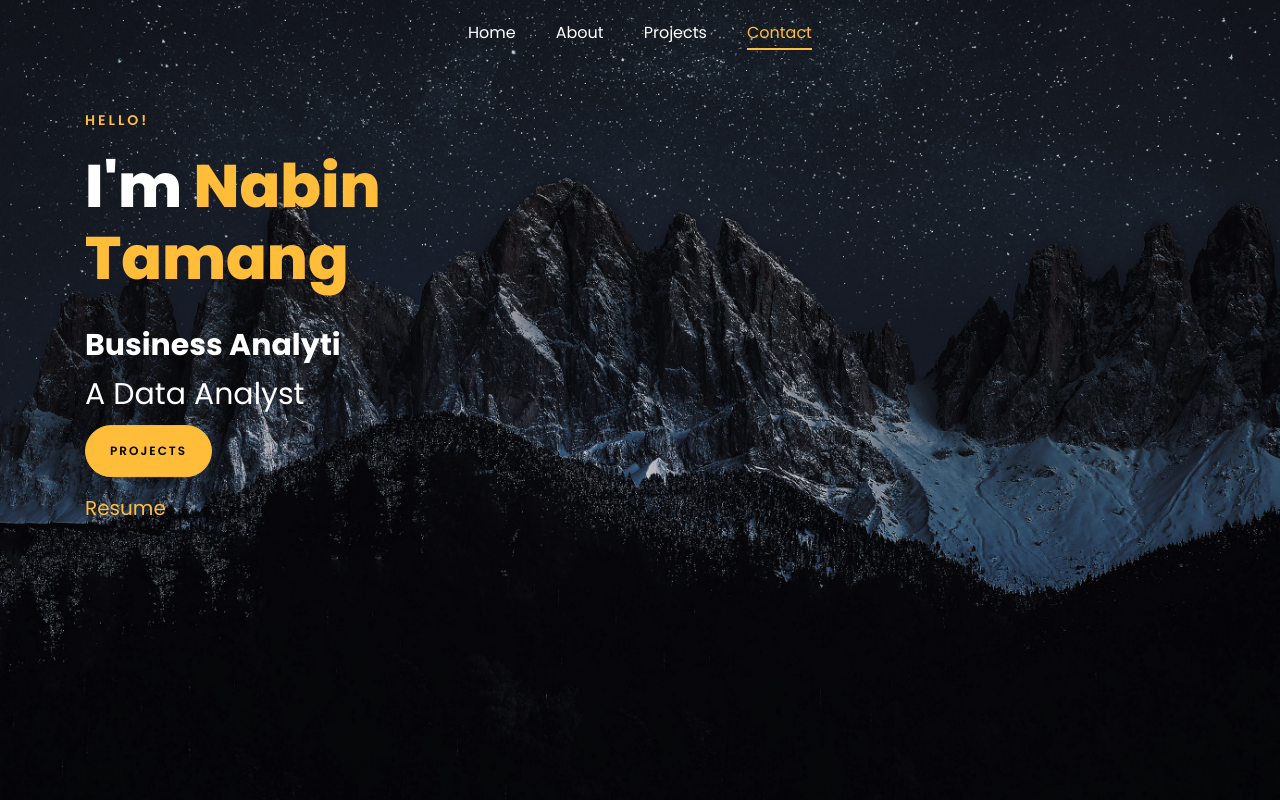
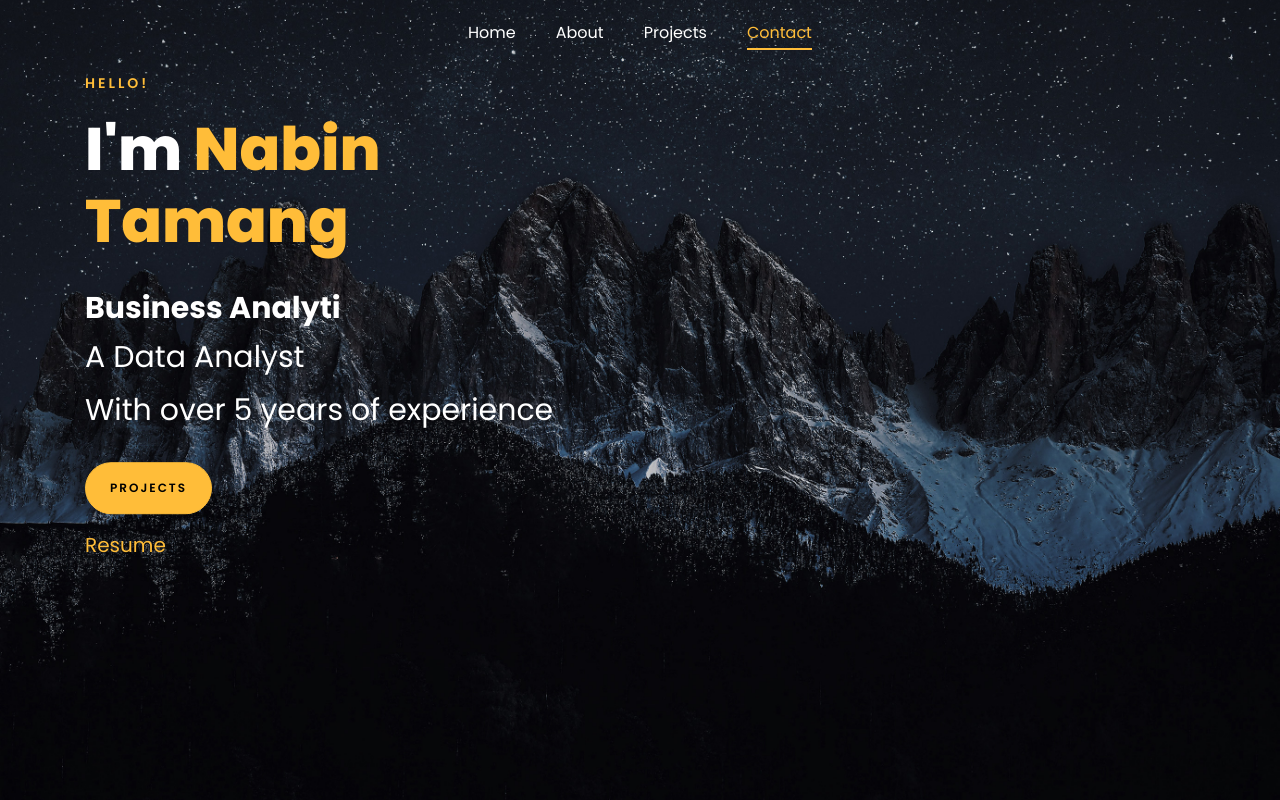
Before and after one commit to nabintamanghai/nabintamanghai.github.io, a plain HTML site: page index.html in a window 1280 px wide. Shown: the top 800 px of the page. Drawn offline with Linux system fonts and the light colour scheme; files whose address does not match are found by name.

Commit message:
Update index.html

```diff
--- a/index.html
+++ b/index.html
@@ -208,9 +208,8 @@
 
 				  <br>
 				  <h2>A Data Analyst</h2>
-				  <!-- <h2 class="d-flex" style="margin-bottom: 0">With over 5 years of experience</h2> -->
-				  <!-- <br> -->
-
+				  <h2 class="d-flex" style="margin-bottom: 0">With over 5 years of experience</h2>
+				<br>
 			          <p><a href="https://github.com/nabintamanghai?tab=repositories" target="_blank" class="btn btn-primary py-3 px-4">Projects</a></p>
 				  <p><a href="https://github.com/nabintamanghai/resume-cv" target="_blank">Resume</a></p>
 			  </div>
```
